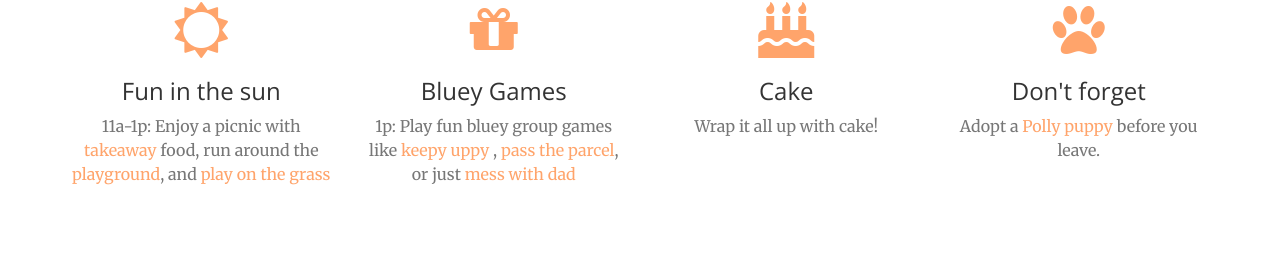
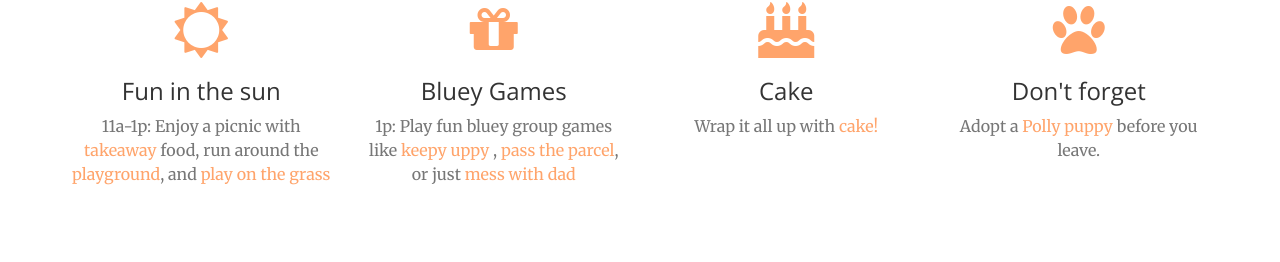
Before and after one commit to vutang50/pages-allura-bday-2022, a Jekyll site: the page built from index.html, in a window 1280 px wide and 900 px high, scrolled down 1472 px, cut to the strip 144-406 px from the top of the window. Built offline with Jekyll 4.4.1, drawn with Linux system fonts in a browser that asks for light colours.

Commit message:
Update services.html

```diff
--- a/_includes/services.html
+++ b/_includes/services.html
@@ -27,7 +27,7 @@
                 <div class="service-box">
                     <i class="fa fa-4x fa-birthday-cake wow bounceIn text-primary" data-wow-delay=".2s"></i>
                     <h3>Cake</h3>
-                    <p class="text-muted">Wrap it all up with cake!</p>
+                    <p class="text-muted">Wrap it all up with <a href="https://www.bluey.tv/watch/season-2/duck-cake/">cake!</a></p>
                 </div>
             </div>
             <div class="col-lg-3 col-md-6 text-center">
```
